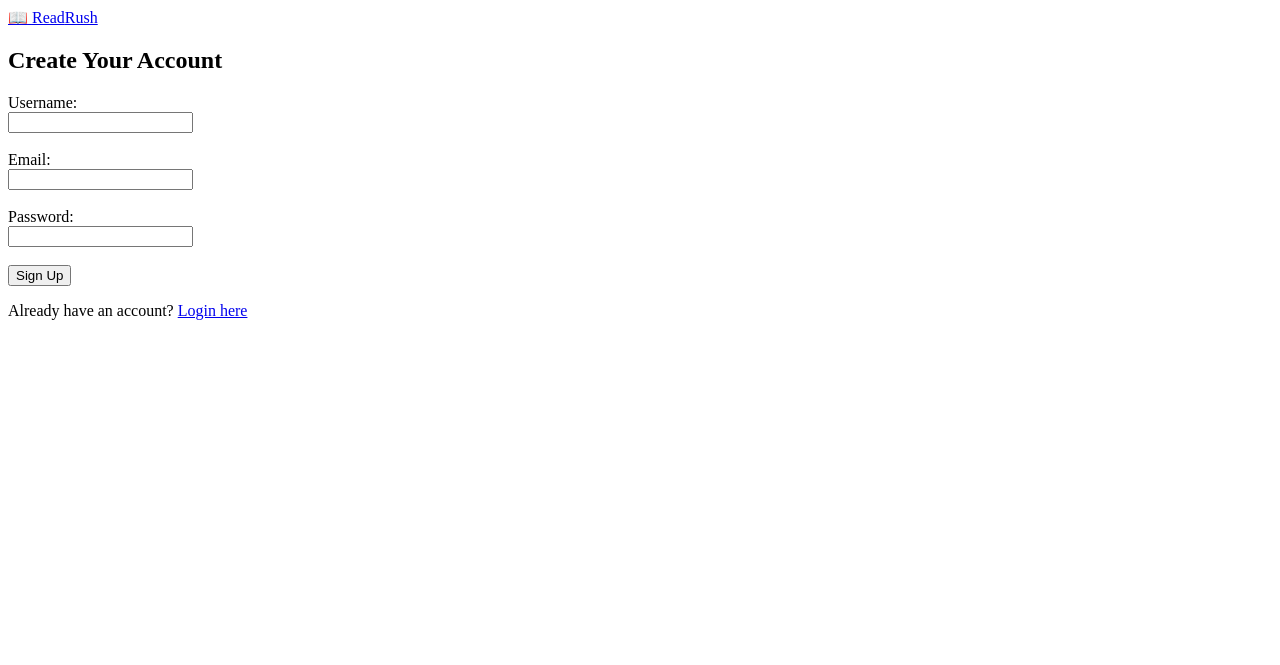
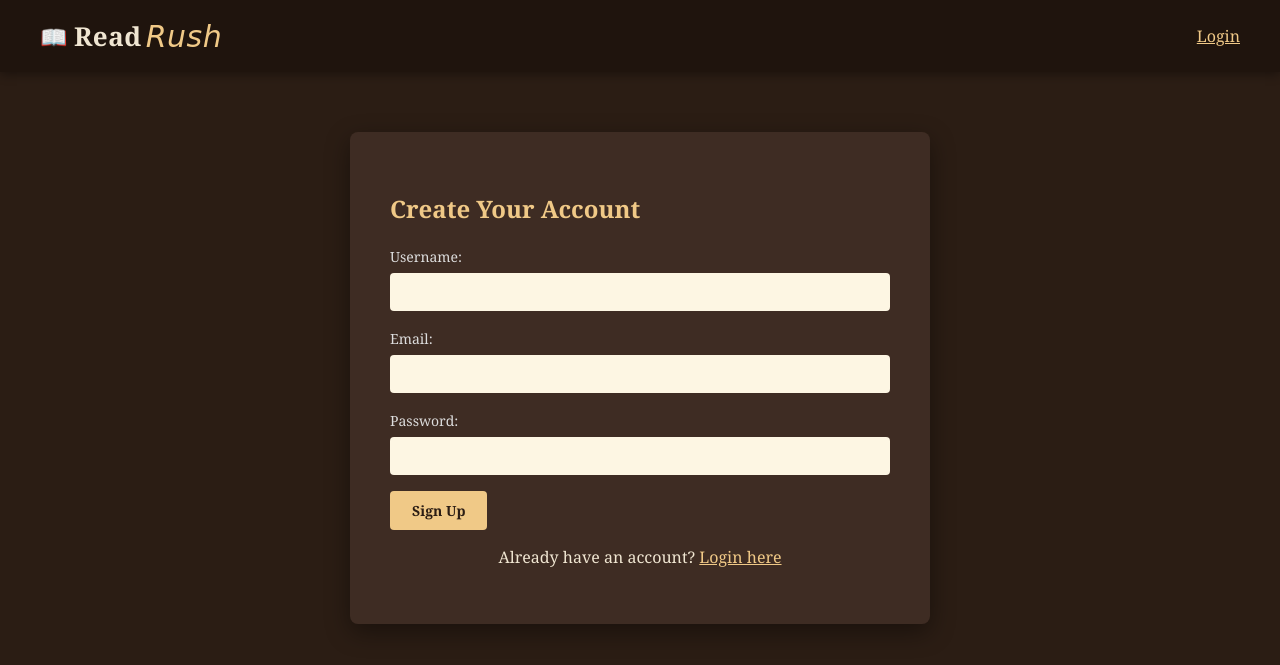
Before and after one commit to nihariikaa11/read-hub, a Flask app: page /signup in a window 1280 px wide. Shown: the top 665 px of the page. Run offline with Flask 3, Linux system fonts and the light colour scheme.

Commit message:
Fix missing navbar on signup page

```diff
--- a/templates/signup.html
+++ b/templates/signup.html
@@ -2,25 +2,34 @@
 <html>
 <head>
     <title>Sign Up - Read Rush</title>
+    <link rel="stylesheet" href="/static/style.css">
 </head>
 <body>
+    <div class="navbar">
         <a href="/" class="logo">
             <span class="book-icon">📖</span>
             <span class="read-text">Read</span><span class="rush-text">Rush</span>
         </a>
+        <div class="nav-links">
+            <a href="/login">Login</a>
+        </div>
+    </div>
+
+    <div class="container">
         <h2>Create Your Account</h2>
         <form method="POST" action="/signup">
-        <label>Username:</label><br>
-        <input type="text" name="username" required><br><br>
+            <label>Username:</label>
+            <input type="text" name="username" required>
 
-        <label>Email:</label><br>
-        <input type="email" name="email" required><br><br>
+            <label>Email:</label>
+            <input type="email" name="email" required>
 
-        <label>Password:</label><br>
-        <input type="password" name="password" required><br><br>
+            <label>Password:</label>
+            <input type="password" name="password" required>
 
             <button type="submit">Sign Up</button>
         </form>
-    <p>Already have an account? <a href="/login">Login here</a></p>
+        <p class="center-text">Already have an account? <a href="/login">Login here</a></p>
+    </div>
 </body>
 </html>
```
Lines whose indentation alone changed are shown as unchanged.
